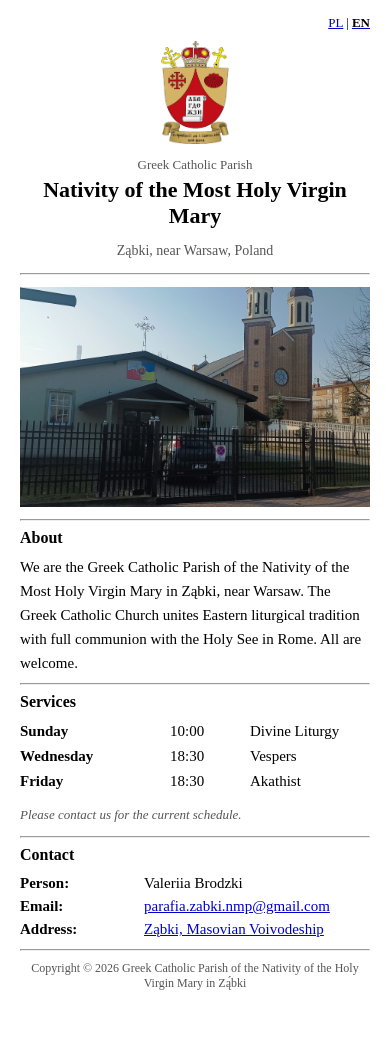
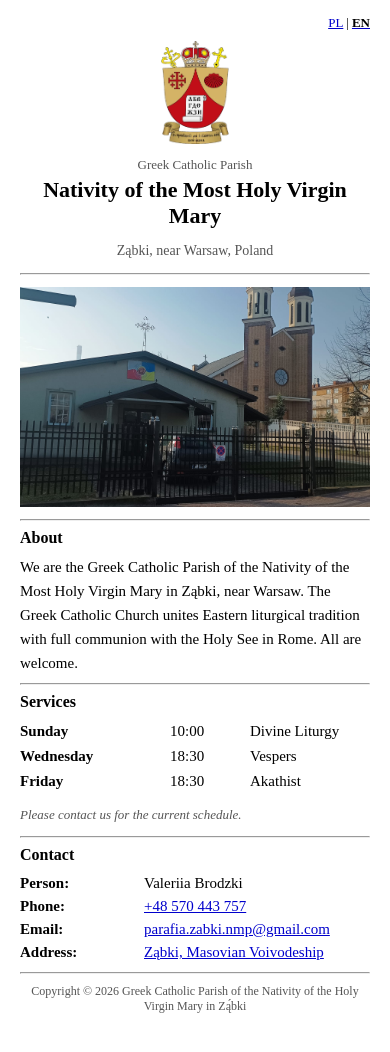
Before and after one commit to oleksandrserkov/parafia-zabki, a Next.js app: page / in a window 390 px wide. Shown: the top 1052 px of the page. Built offline with nearby package versions, Linux system fonts and the light colour scheme.

Commit message:
Add phone number

```diff
--- a/app/page.js
+++ b/app/page.js
@@ -29,6 +29,7 @@ const CONTENT = {
       heading: 'Kontakt',
       rows: [
         { label: 'Osoba:', value: 'Valeriia Brodzki', href: null },
+        { label: 'Tel:', value: '+48 570 443 757', href: 'tel:+48570443757' },
         { label: 'E-mail:', value: 'parafia.zabki.nmp@gmail.com', href: 'mailto:parafia.zabki.nmp@gmail.com' },
         { label: 'Adres:', value: 'Ząbki, woj. mazowieckie', href: MAPS_URL },
       ],
@@ -56,6 +57,7 @@ const CONTENT = {
       heading: 'Contact',
       rows: [
         { label: 'Person:', value: 'Valeriia Brodzki', href: null },
+        { label: 'Phone:', value: '+48 570 443 757', href: 'tel:+48570443757' },
         { label: 'Email:', value: 'parafia.zabki.nmp@gmail.com', href: 'mailto:parafia.zabki.nmp@gmail.com' },
         { label: 'Address:', value: 'Ząbki, Masovian Voivodeship', href: MAPS_URL },
       ],
```
